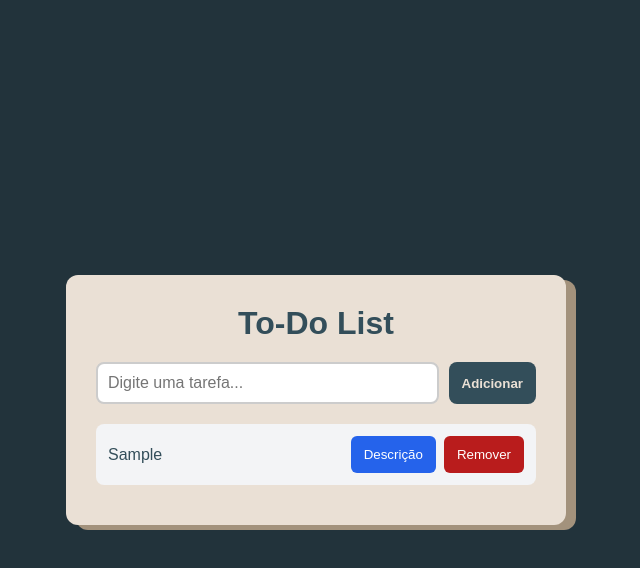
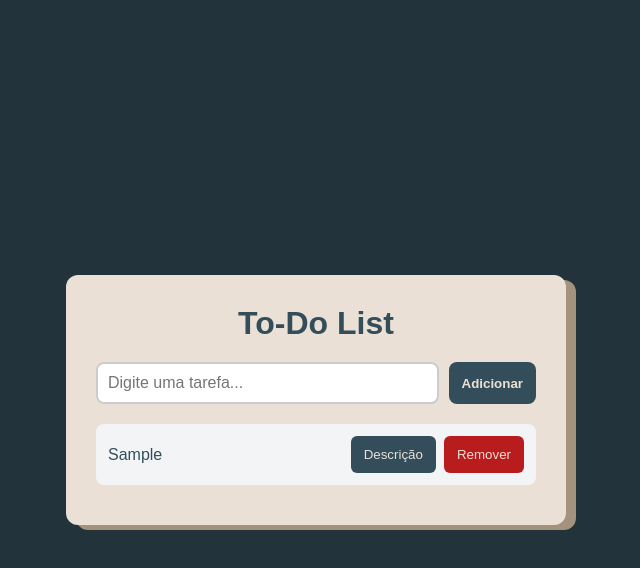
Before and after one commit to arKaVS/to-do-list, a React (Vite) app in the folder lista-de-tarefas/: page / in a window 1280 px wide. Both pictures are taken after typing "Sample" into the empty fields and a click on the button "Adicionar". Shown: the top 568 px of the page, without its empty margins (324-964 px from the left). Built offline with nearby package versions, Linux system fonts and the light colour scheme; a web font is replaced by a local one.

Commit message:
Style: Ajusta o estilo do botão de descrição.

```diff
--- a/lista-de-tarefas/src/components/styles/TodoItem.css
+++ b/lista-de-tarefas/src/components/styles/TodoItem.css
@@ -51,7 +51,7 @@
 .remove-btn {
   border: 3px solid transparent;
   background-color: #b91c1c;
-  color: white;
+  color: #EAE0D5;
   padding: 8px 10px;
   border-radius: 6px;
   cursor: pointer;
@@ -66,8 +66,8 @@
 
 .description-btn {
   border: 3px solid transparent;
-  background-color: #2563eb;
-  color: white;
+  background-color: #334e5a;
+  color: #EAE0D5;
   padding: 8px 10px;
   border-radius: 6px;
   cursor: pointer;
@@ -75,8 +75,8 @@
 }
 
 .description-btn:hover {
-  border: 3px solid #2563eb;
-  background-color: #1d4ed8;
+  border: 3px solid #334e5a;
+  background-color: #548397;
   transform: scale(1.02);
 }
 
```
